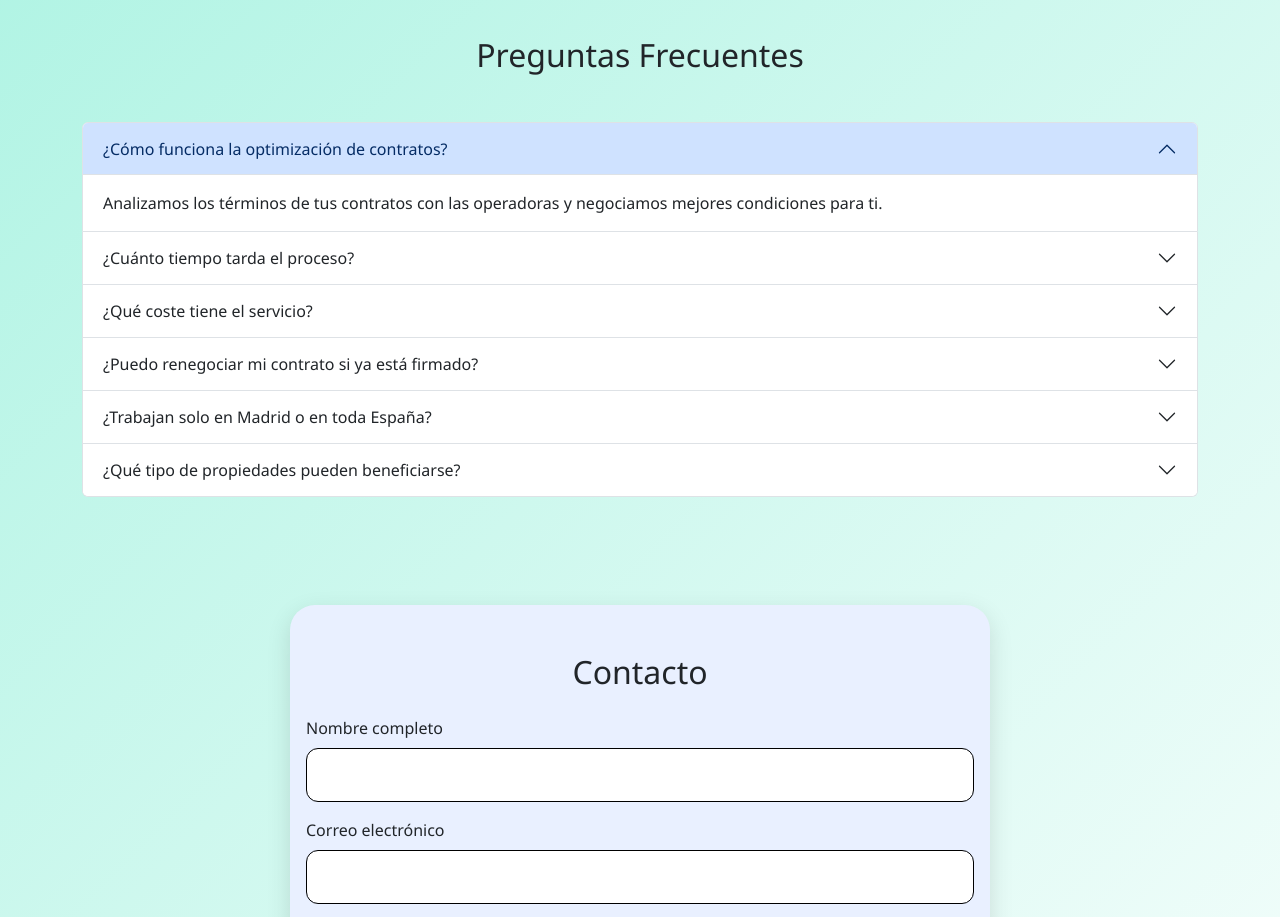
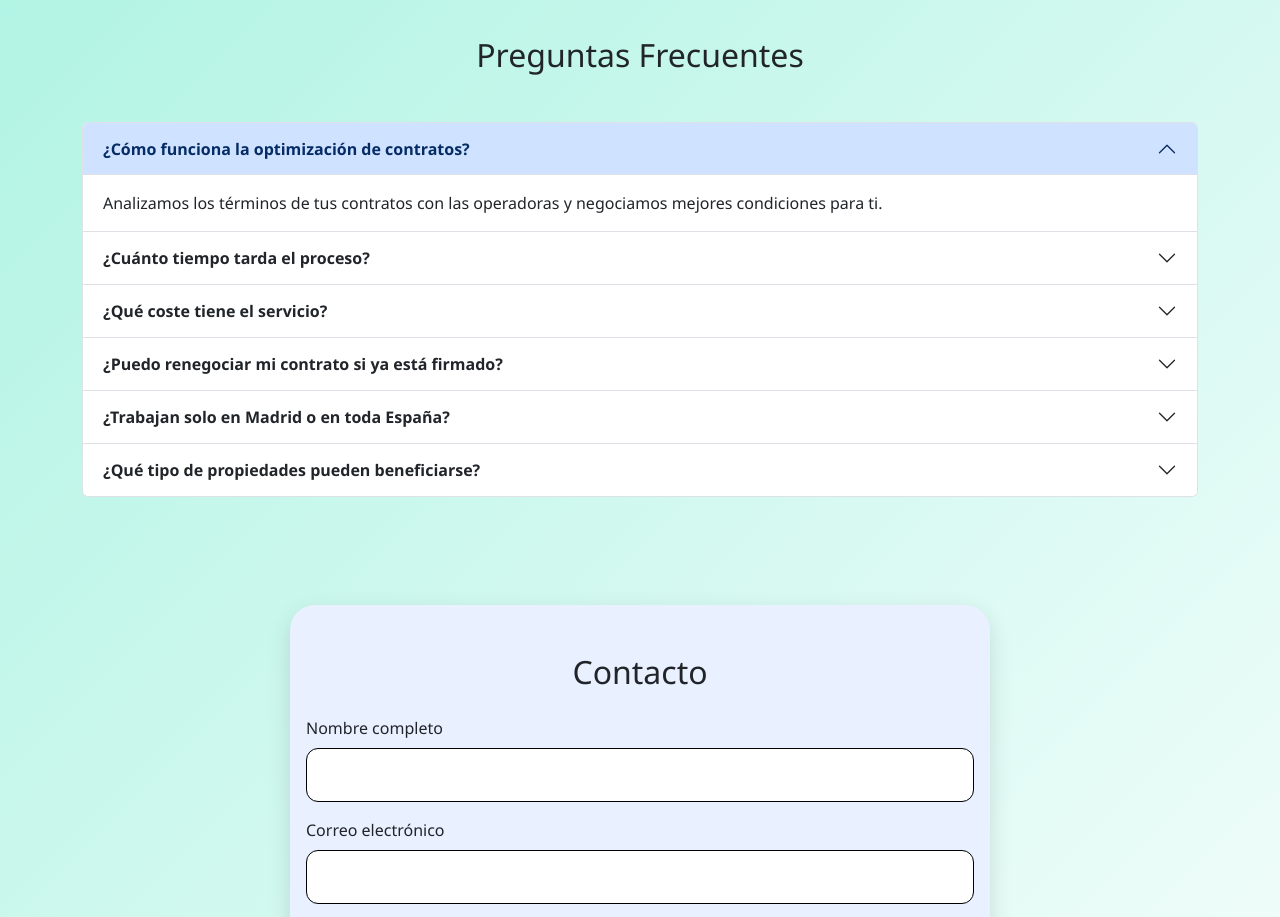
Before and after one commit to Gonzalo11444/telcogestion, a website: page index.html in a window 1280 px wide. Shown: the part 3280-4197 px from the top of the page. Drawn offline with nearby package versions, Linux system fonts and the light colour scheme.

Commit message:
frontend

```diff
--- a/index.html
+++ b/index.html
@@ -26,7 +26,7 @@
 
 <body>
 
-  <header class="hero"data-aos="fade-down" data-aos-duration="1000" style="padding-top: 50px; text-align: center;">
+  <header class="hero" data-aos="fade-down" data-aos-duration="1000" style="padding-top: 50px; text-align: center;">
     <a href="#contacto" class="btn btn-light" style="margin-top: 300px; box-shadow: 0 4px 10px rgba(0,0,0,0.3);">
       Consulta Gratis <i class="fas fa-arrow-right ms-2"></i>
     </a>
@@ -216,8 +216,8 @@
     <div class="accordion" id="faqAccordion" role="list">
       <div class="accordion-item" role="listitem">
         <h3 class="accordion-header" id="faqHeadingOne">
-          <button class="accordion-button" type="button" data-bs-toggle="collapse" data-bs-target="#faqCollapseOne"
-            aria-expanded="true" aria-controls="faqCollapseOne">
+          <button class="accordion-button fw-bold" type="button" data-bs-toggle="collapse"
+            data-bs-target="#faqCollapseOne" aria-expanded="true" aria-controls="faqCollapseOne">
             ¿Cómo funciona la optimización de contratos?
           </button>
         </h3>
@@ -230,7 +230,7 @@
       </div>
       <div class="accordion-item" role="listitem">
         <h3 class="accordion-header" id="faqHeadingTwo">
-          <button class="accordion-button collapsed" type="button" data-bs-toggle="collapse"
+          <button class="accordion-button collapsed fw-bold" type="button" data-bs-toggle="collapse"
             data-bs-target="#faqCollapseTwo" aria-expanded="false" aria-controls="faqCollapseTwo">
             ¿Cuánto tiempo tarda el proceso?
           </button>
@@ -244,7 +244,7 @@
       </div>
       <div class="accordion-item" role="listitem">
         <h3 class="accordion-header" id="faqHeadingThree">
-          <button class="accordion-button collapsed" type="button" data-bs-toggle="collapse"
+          <button class="accordion-button collapsed fw-bold" type="button" data-bs-toggle="collapse"
             data-bs-target="#faqCollapseThree" aria-expanded="false" aria-controls="faqCollapseThree">
             ¿Qué coste tiene el servicio?
           </button>
@@ -259,7 +259,7 @@
       </div>
       <div class="accordion-item" role="listitem">
         <h3 class="accordion-header" id="faqHeadingFour">
-          <button class="accordion-button collapsed" type="button" data-bs-toggle="collapse"
+          <button class="accordion-button collapsed fw-bold" type="button" data-bs-toggle="collapse"
             data-bs-target="#faqCollapseFour" aria-expanded="false" aria-controls="faqCollapseFour">
             ¿Puedo renegociar mi contrato si ya está firmado?
           </button>
@@ -274,7 +274,7 @@
       </div>
       <div class="accordion-item" role="listitem">
         <h3 class="accordion-header" id="faqHeadingFive">
-          <button class="accordion-button collapsed" type="button" data-bs-toggle="collapse"
+          <button class="accordion-button collapsed fw-bold" type="button" data-bs-toggle="collapse"
             data-bs-target="#faqCollapseFive" aria-expanded="false" aria-controls="faqCollapseFive">
             ¿Trabajan solo en Madrid o en toda España?
           </button>
@@ -288,7 +288,7 @@
       </div>
       <div class="accordion-item" role="listitem">
         <h3 class="accordion-header" id="faqHeadingSix">
-          <button class="accordion-button collapsed" type="button" data-bs-toggle="collapse"
+          <button class="accordion-button collapsed fw-bold" type="button" data-bs-toggle="collapse"
             data-bs-target="#faqCollapseSix" aria-expanded="false" aria-controls="faqCollapseSix">
             ¿Qué tipo de propiedades pueden beneficiarse?
           </button>
```
Also changed, not shown: quienes-somos.html (+9 -4 lines). Lines whose indentation alone changed are shown as unchanged.
